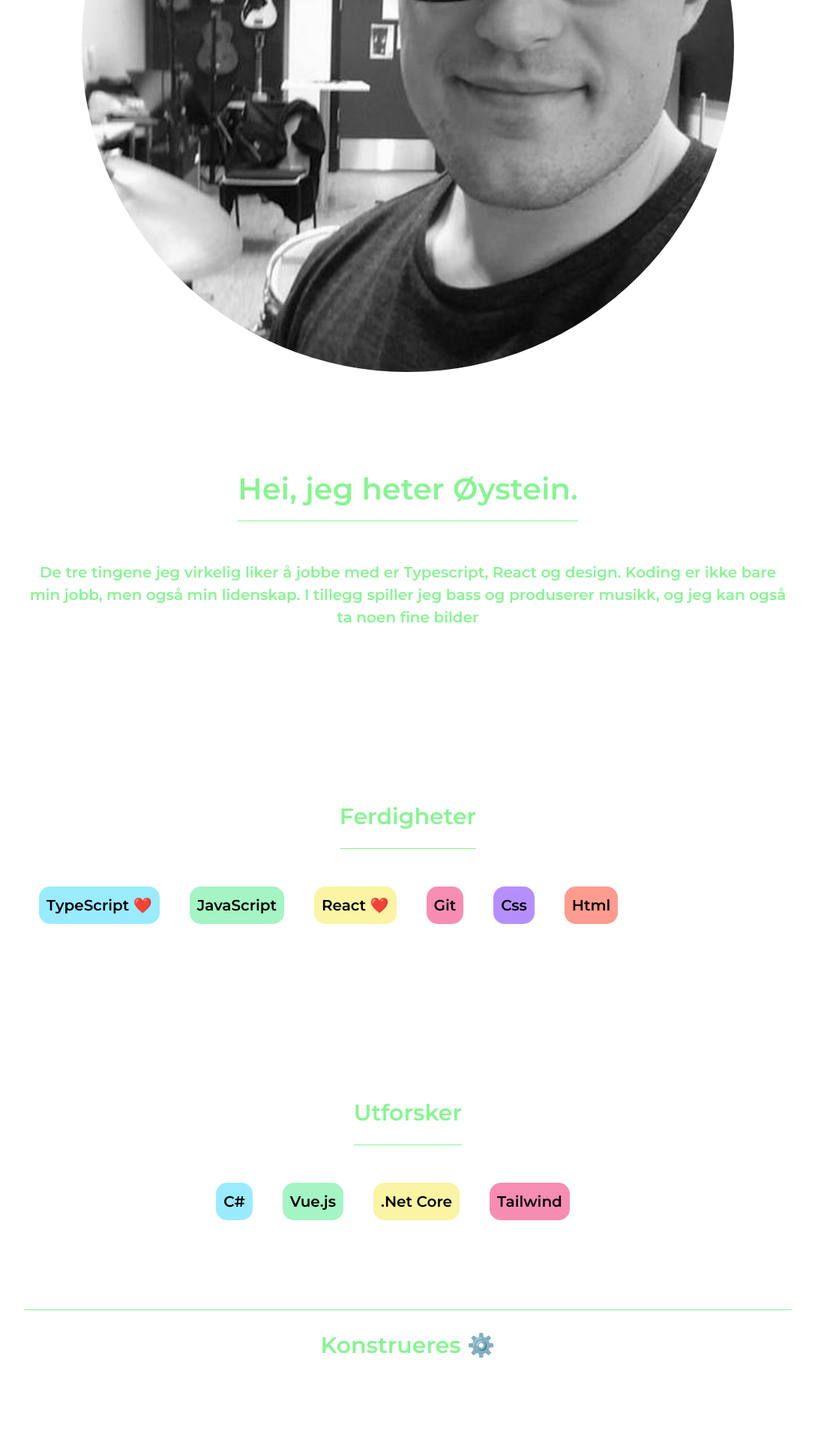
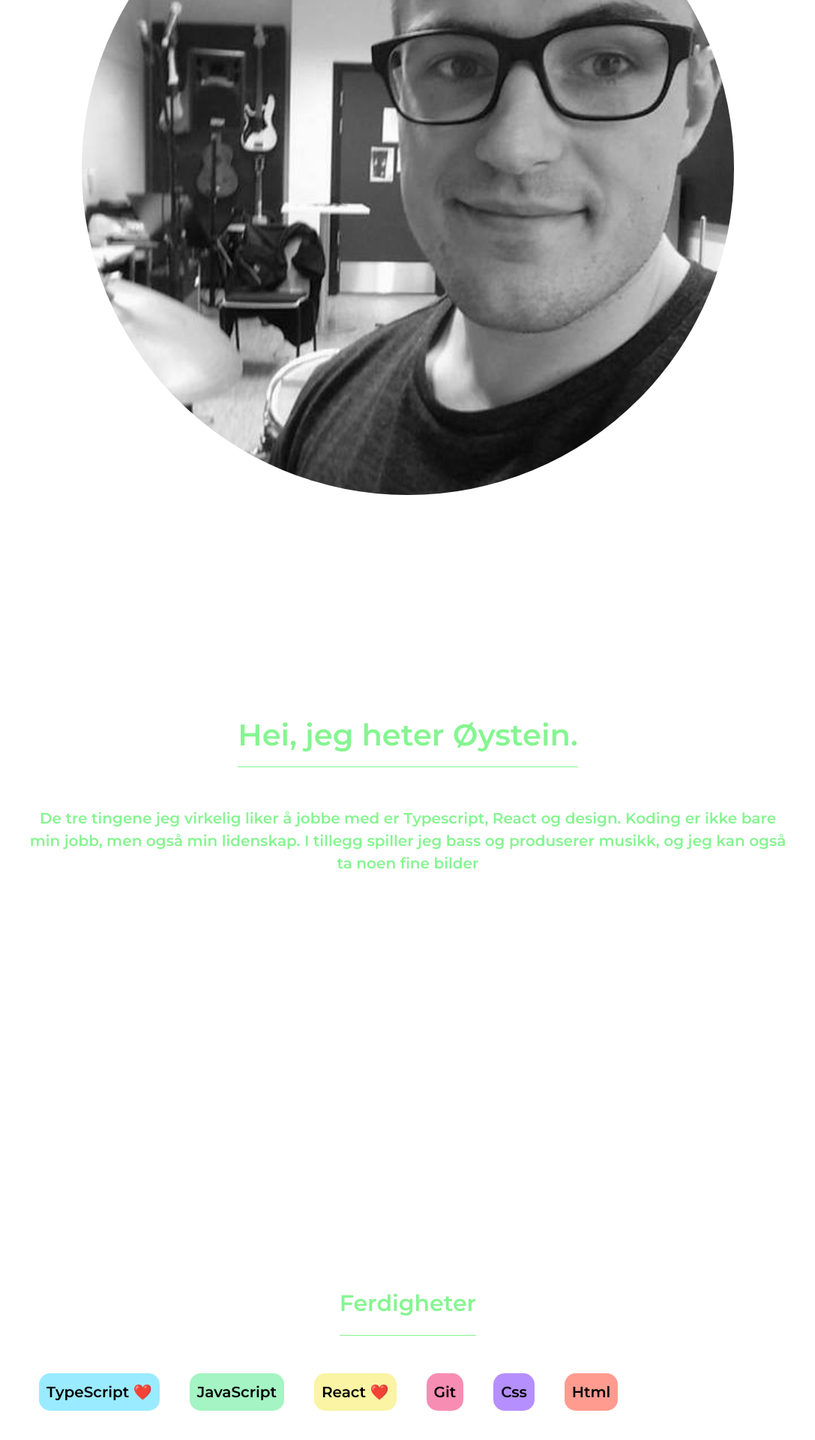
Before and after one commit to OysteinKoder/portfolio, a React (Vite) app: page / in a window 1280 px wide. Shown: the part 494-2414 px from the top of the page at 75% size, without its empty margins (96-1183 px from the left). Before the commit the page ends 2310 px from the top, so only its background shows below. Built offline with nearby package versions, Linux system fonts and the light colour scheme.

Commit message:
started work on carousel

```diff
--- a/package.json
+++ b/package.json
@@ -13,11 +13,11 @@
   },
   "dependencies": {
     "@types/styled-components": "^5.1.26",
-    "generate-api-key": "^1.0.2",
     "gh-pages": "^5.0.0",
     "react": "^18.2.0",
     "react-dom": "^18.2.0",
     "react-icons": "^4.8.0",
+    "react-responsive-carousel": "^3.2.23",
     "styled-components": "^5.3.10"
   },
   "devDependencies": {
--- a/src/components/Card.tsx
+++ /dev/null
@@ -1,75 +0,0 @@
-import {
-  CardHeading,
-  CardSection,
-  CardTitle,
-  StyledCard,
-  StyledCardImage,
-  StyledTechP,
-} from "./card/cardStyles";
-import { FC } from "react";
-import { FlexWrapper } from "./uiHelpers/uiHelpers";
-
-// This is a card component that can be used to display information in a card format.
-// It has sevral different props that can be used to display different information.
-// It has 4 different "grid sections", see cardprops for more information.
-
-const skills = {
-  colors: ["#9aebff", "#a4f4c4", "#faf4a4", "#f78db3"],
-  tech: ["C#", "Vue.js", ".Net Core", "Tailwind"],
-};
-const technologies = {
-  colors: ["#9aebff", "#a4f4c4", "#faf4a4", "#f78db3", "#b68fff", "#ff9b8f"],
-  tech: [
-    "# TypeScript ❤️",
-    "# JavaScript",
-    "# React❤️",
-    "# Git",
-    "# Css",
-    "# Html",
-  ],
-};
-
-interface CardProps {
-  props: any;
-  variant?: "image" | "titleAndText" | "headerAndText" | "headerAndImage";
-  topLeftImage?: string;
-  topLeftImageAlt?: string;
-  topRightTitle?: string;
-  topRightText?: string;
-  bottomLeftTitle?: string;
-  bottomLeftText?: string;
-  bottomRightTitle?: string;
-  bottomRightList?: string;
-}
-
-const Card: FC<CardProps> = ({ props: props }) => {
-  return (
-    <StyledCard>
-      <StyledCardImage src={props.topLeftImage} alt={props.topLeftImageAlt} />
-      <CardSection>
-        <CardTitle>{props.topRightTitle}</CardTitle>
-        <p>{props.topRightText}</p>
-      </CardSection>
-      <CardSection>
-        <CardHeading>{props.bottomLeftTitle}</CardHeading>
-        <FlexWrapper direction="row" flexWrap="wrap">
-          {props.bottomLeftText.map((tech: any, idx: number) => (
-            <StyledTechP color={technologies.colors[idx]}>{tech}</StyledTechP>
-          ))}
-        </FlexWrapper>
-      </CardSection>
-      <CardSection>
-        <div>
-          <CardHeading>{props.bottomRightTitle}</CardHeading>
-          <FlexWrapper direction="row" flexWrap="wrap" marginSides="small">
-            {skills.tech.map((skill, idx) => (
-              <StyledTechP color={skills.colors[idx]}>{skill}</StyledTechP>
-            ))}
-          </FlexWrapper>
-        </div>
-      </CardSection>
-    </StyledCard>
-  );
-};
-
-export default Card;
--- /dev/null
+++ b/src/components/CardProfile.tsx
@@ -0,0 +1,79 @@
+import {
+  CardHeading,
+  CardSection,
+  CardSubTitle,
+  CardTitle,
+  StyledCard,
+  StyledCardImage,
+  StyledTechP,
+} from "./cardProfile/cardStyles";
+import { FC } from "react";
+import { FlexWrapper, LineSeparator } from "./uiHelpers/uiHelpers";
+
+// This is a card component that can be used to display information in a card format.
+// It has sevral different props that can be used to display different information.
+// It has 4 different "grid sections", see cardprops for more information.
+
+const skills = {
+  colors: ["#9aebff", "#a4f4c4", "#faf4a4", "#f78db3"],
+  tech: ["C#", "Vue.js", ".Net Core", "Tailwind"],
+};
+const technologies = {
+  colors: ["#9aebff", "#a4f4c4", "#faf4a4", "#f78db3", "#b68fff", "#ff9b8f"],
+  tech: [
+    "# TypeScript ❤️",
+    "# JavaScript",
+    "# React❤️",
+    "# Git",
+    "# Css",
+    "# Html",
+  ],
+};
+
+interface CardProps {
+  props: any;
+  topLeftImage?: string;
+  topLeftImageAlt?: string;
+  topRightTitle?: string;
+  topRightText?: string;
+  bottomLeftTitle?: string;
+  bottomLeftText?: string;
+  bottomRightTitle?: string;
+  bottomRightList?: string;
+}
+
+const ProfileCard: FC<CardProps> = ({ props: props }) => {
+  return (
+    <>
+      <StyledCard>
+        <StyledCardImage src={props.topLeftImage} alt={props.topLeftImageAlt} />
+        <CardSection>
+          <CardTitle>{props.topRightTitle}</CardTitle>
+          <p>{props.topRightText}</p>
+        </CardSection>
+        <CardSection>
+          <CardHeading>{props.bottomLeftTitle}</CardHeading>
+          <FlexWrapper direction="row" flexWrap="wrap">
+            {props.bottomLeftText.map((tech: any, idx: number) => (
+              <StyledTechP color={technologies.colors[idx]}>{tech}</StyledTechP>
+            ))}
+          </FlexWrapper>
+        </CardSection>
+        <CardSection>
+          <div>
+            <CardHeading>{props.bottomRightTitle}</CardHeading>
+            <FlexWrapper direction="row" flexWrap="wrap" marginSides="small">
+              {skills.tech.map((skill, idx) => (
+                <StyledTechP color={skills.colors[idx]}>{skill}</StyledTechP>
+              ))}
+            </FlexWrapper>
+          </div>
+        </CardSection>
+      </StyledCard>
+      <LineSeparator />
+      <CardSubTitle>Projects</CardSubTitle>
+    </>
+  );
+};
+
+export default ProfileCard;
--- /dev/null
+++ b/src/components/CardProject.tsx
@@ -0,0 +1,18 @@
+import { FC } from "react";
+import { StyledCard, StyledCardImage } from "./cardProfile/cardStyles";
+
+const CardProject: FC = () => {
+  return (
+    <StyledCard>
+      <div>test</div>
+      <div>test</div>
+      <StyledCardImage
+        variant="project"
+        src="https://picsum.photos/200/300"
+        alt="test"
+      />
+    </StyledCard>
+  );
+};
+
+export default CardProject;
--- a/src/components/card/cardStyles.ts
+++ b/src/components/cardProfile/cardStyles.ts
@@ -23,7 +23,7 @@ export const Testbox = styled.div`
   width: 100%;
 `;
 
-export const StyledCardImage = styled.img`
+export const StyledCardImage = styled.img<{ variant?: "project" }>`
   width: 65%;
   object-fit: contain;
   border-radius: 50%;
@@ -31,6 +31,7 @@ export const StyledCardImage = styled.img`
   @media only screen and (max-width: 1400px) {
     width: 85%;
   }
+  grid-row: ${(props) => (props.variant === "project" ? "1/3" : "1/2")};
 `;
 
 export const CardTitle = styled.h1`
@@ -39,7 +40,13 @@ export const CardTitle = styled.h1`
   border-bottom: 1px solid #86f591;
 `;
 
-export const CardHeading = styled.h2`
+export const CardSubTitle = styled.h2`
+  font-size: 2rem;
+  padding-bottom: 1rem;
+  border-bottom: 1px solid #86f591;
+`;
+
+export const CardHeading = styled.h3`
   font-size: 1.5rem;
   padding-bottom: 1rem;
   border-bottom: 1px solid #86f591;
--- a/src/pages/LandingPage.tsx
+++ b/src/pages/LandingPage.tsx
@@ -3,21 +3,15 @@ import {
   HamburgerContainer,
   Positioner,
 } from "../components/navBar/navBarStyles";
-import {
-  MainContent,
-  FlexWrapper,
-  LineSeparator,
-} from "../components/uiHelpers/uiHelpers";
+import { MainContent, FlexWrapper } from "../components/uiHelpers/uiHelpers";
 import { AiOutlineMenu } from "react-icons/ai";
 import { useContext } from "react";
 import { CollapsedContext } from "../context/globalContext";
-import Card from "../components/Card";
-// @ts-ignore
-import arrowDown from "../assets/arrowDown.svg";
-// @ts-ignore
-import { ArrowSvg } from "../components/svgArrow";
+import ProfileCard from "../components/CardProfile";
 import { cardContent } from "./cardContent/cardContent";
-
+import { Carousel } from "react-responsive-carousel";
+import "react-responsive-carousel/lib/styles/carousel.min.css";
+import CardProject from "../components/CardProject";
 const layerOnTop: React.CSSProperties = {
   zIndex: 3,
   position: "fixed",
@@ -40,11 +34,21 @@ function LandingPage() {
           </HamburgerContainer>
           {cardContent.map((card, idx) => (
             <>
-              <Card props={card} key={idx} />
-              <LineSeparator />
-              <h2>Konstrueres ⚙️</h2>
+              <ProfileCard props={card} key={idx} />
             </>
           ))}
+
+          <Carousel>
+            <div>
+              <CardProject />
+            </div>
+            <div>
+              <CardProject />
+            </div>
+            <div>
+              <CardProject />
+            </div>
+          </Carousel>
         </MainContent>
       </FlexWrapper>
     </>
--- a/src/pages/cardContent/cardContent.ts
+++ b/src/pages/cardContent/cardContent.ts
@@ -1,19 +1,20 @@
 import profileImage from "../../assets/Profilbilde_Øystein.jpg";
-// @ts-ignore
-import learnCode from "../../assets/learnCode.jpg";
+
 interface ICard {
-  topLeftImage: any;
-  topRightTitle: string;
-  topRightText: string;
-  bottomLeftTitle: string;
-  bottomLeftText: string[];
-  bottomLeftColor: string[];
-  bottomRightTitle: string;
-  bottomRightList: string;
+  variant: string;
+  topLeftImage?: any;
+  topRightTitle?: string;
+  topRightText?: string;
+  bottomLeftTitle?: string;
+  bottomLeftText?: string[];
+  bottomLeftColor?: string[];
+  bottomRightTitle?: string;
+  bottomRightList?: string;
 }
 
 export const cardContent: ICard[] = [
   {
+    variant: "Profile",
     topLeftImage: profileImage,
     topRightTitle: "Hei, jeg heter Øystein.",
     topRightText:
@@ -31,22 +32,4 @@ export const cardContent: ICard[] = [
     bottomRightTitle: "Utforsker",
     bottomRightList: "Vue.js, C#, DotNet Core, Tailwind, Larvel",
   },
-  //   {
-  //     topLeftImage: learnCode,
-  //     topRightTitle: "React Læringsprosjekt",
-  //     topRightText:
-  //       "Dette er et prosjekt man kan laste ned fra github for å lære seg React. Det er åpent for alle og har flere stjerner / anbefalinger. Prosjektet går igjennom de viktigste prinsippene i React og krever at man har litt kjennskap til javascript html og css.",
-  //     bottomLeftTitle: "Ferdigheter man lærer",
-  //     bottomLeftText: [
-  //       "Styled-Components",
-  //       "JavaScript",
-  //       "React",
-  //       "Git",
-  //       "Css",
-  //       "Html",
-  //     ],
-  //     bottomLeftColor: ["#9aebff", "#a4f4c4", "#faf4a4", "#f78db3"],
-  //     bottomRightTitle: "Forkunnskaper",
-  //     bottomRightList: "Html, Javascript React",
-  //   },
 ];
--- a/vite.config.ts
+++ b/vite.config.ts
@@ -5,4 +5,7 @@ import react from "@vitejs/plugin-react";
 export default defineConfig({
   base: "/portfolio",
   plugins: [react()],
+  optimizeDeps: {
+    exclude: ["js-big-decimal"],
+  },
 });
```
Also changed, not shown: 1 other file (tests, documents, lock files or other folders).
